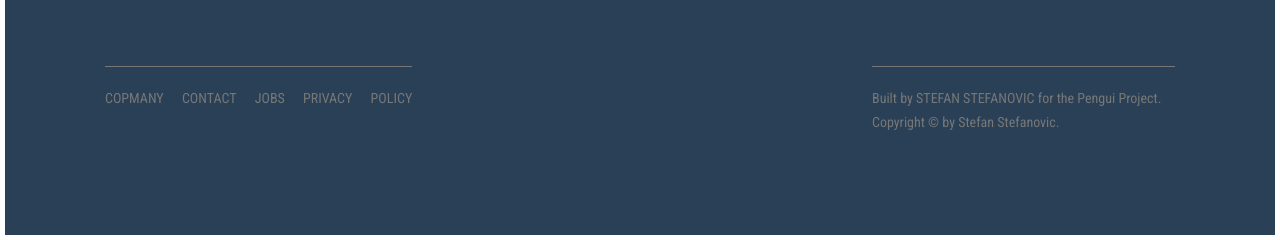
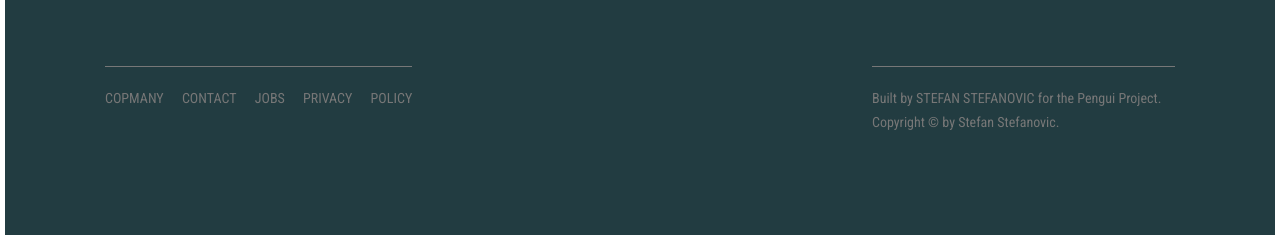
Before and after one commit to sstefdev/penguin-air, a website: page index.html in a window 1280 px wide. Shown: the part 5646-5886 px from the top of the page. Drawn offline with Linux system fonts and the light colour scheme.

Commit message:
Added new color to the footer

```diff
--- a/sass/abstracts/_variables.scss
+++ b/sass/abstracts/_variables.scss
@@ -19,7 +19,7 @@ $color-grey-dark-1: #999;
 
 $color-grey-dark: #777;
 $color-black: #000;
-$color-black-2: rgb(42, 64, 87);
+$color-black-2: #223c41;
 $color-white: #fff;
 
 //GRID
```
Also changed, not shown: css/style.css.
